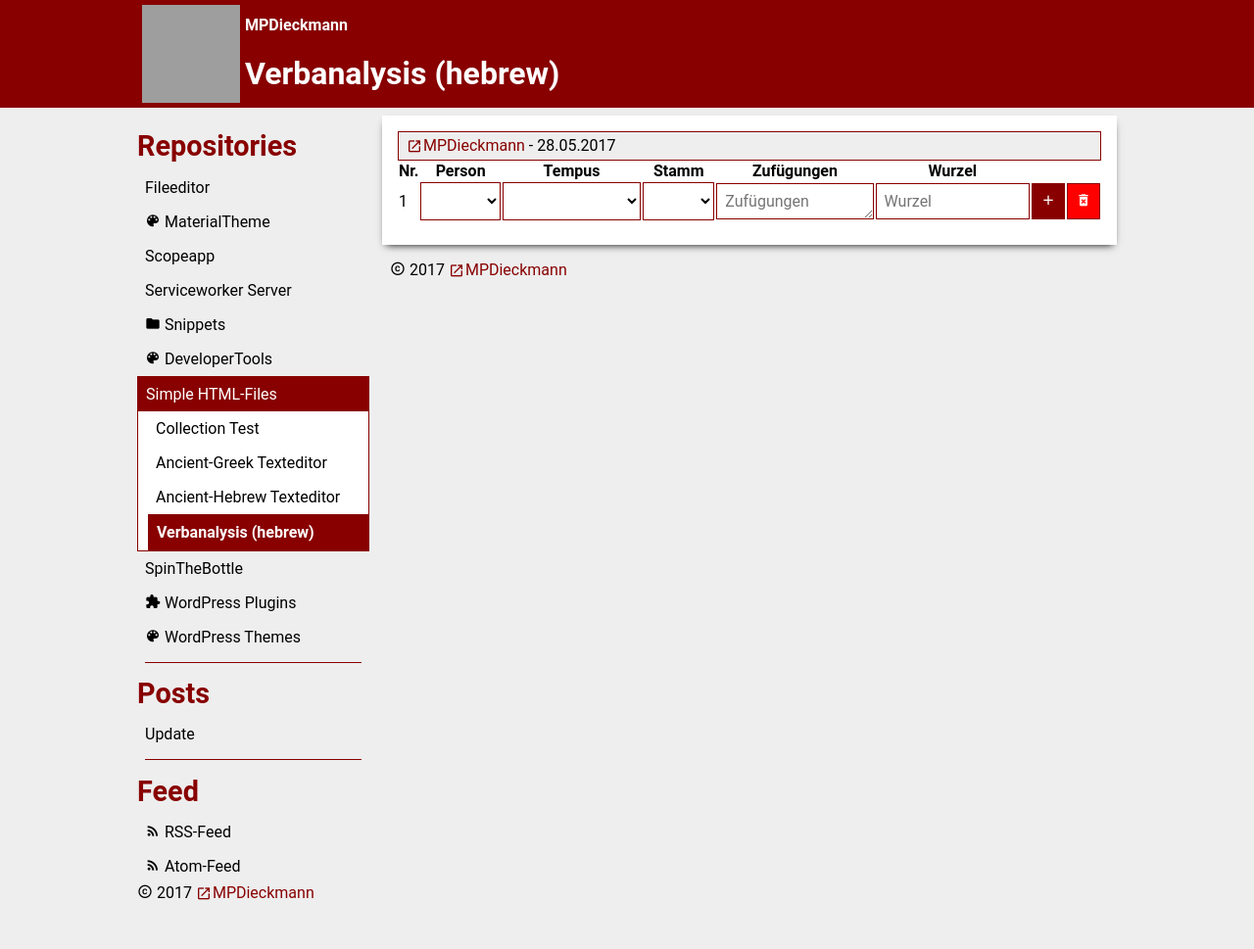
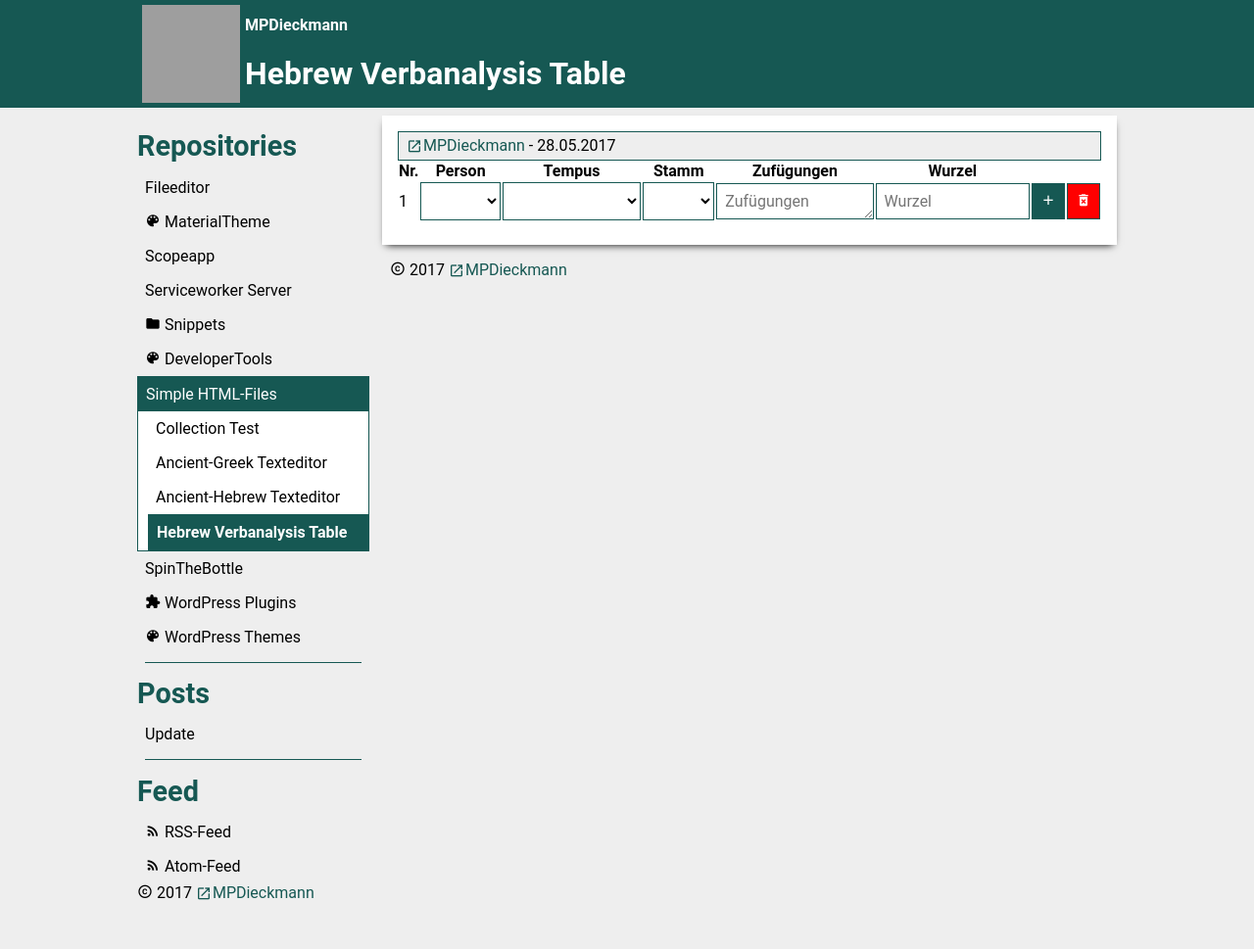
Before and after one commit to MPDieckmann/mpdieckmann.github.io, a Jekyll site: the page built from _repositories/simple/hebrew-verbanalysis-table.html, in a window 1280 px wide. Shown: the whole page at 98% size. Built offline with Jekyll 4.4.1, drawn with Linux system fonts in a browser that asks for light colours; some web fonts are replaced; grey boxes are pictures that could not be loaded.

Commit message:
Update hebrew-verbanalysis-table.html

```diff
--- a/_repositories/simple/hebrew-verbanalysis-table.html
+++ b/_repositories/simple/hebrew-verbanalysis-table.html
@@ -1,6 +1,6 @@
 ---
-title: "Verbanalysis (hebrew)"
-themecolor: "#880000"
+title: "Hebrew Verbanalysis Table"
+themecolor: "#165853"
 ---
 <table id="app-app">
   <thead>
```
